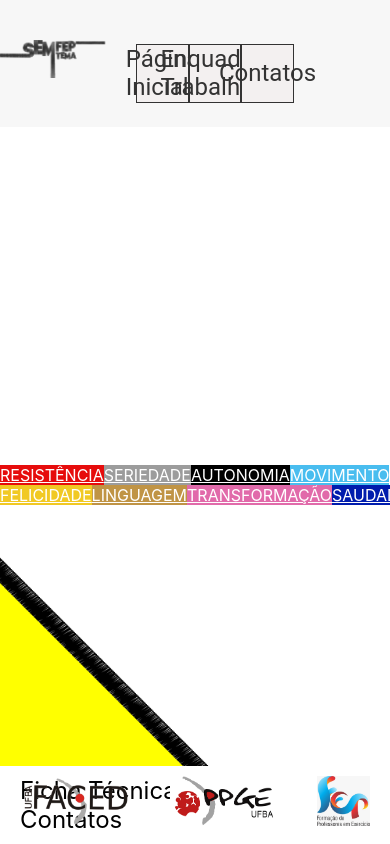
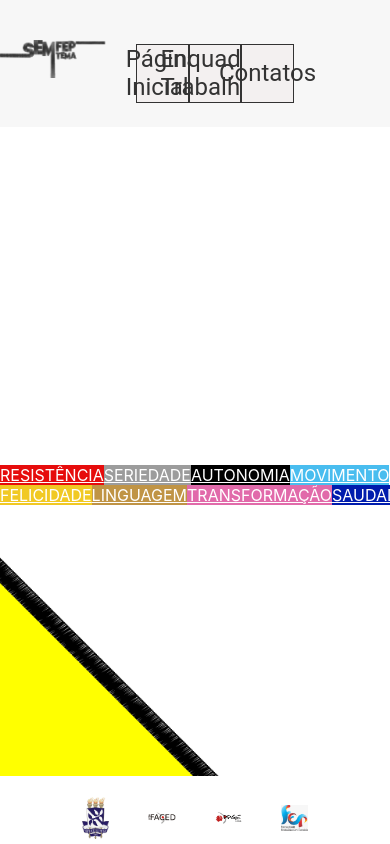
Before and after one commit to iuryroque/semfep, a React (Create React App) app: page /semfep/frames in a window 390 px wide. Built offline with nearby package versions, Linux system fonts and the light colour scheme.

Commit message:
Implementa responsividade no footer

```diff
--- a/src/components/Footer.css
+++ b/src/components/Footer.css
@@ -1,11 +1,37 @@
+.footer-Footer {
+  width: 100%;
+  height: auto;
+  min-height: 32px;
+  background: #fff;
+  padding: 5px 0;
+  position:absolute;
+  bottom:0;
+
+}
+
+.links-footer a {
+  display: none;
+}
+
+.imgs-container {
+  width: 100%;
+  display: flex;
+  justify-content: center;
+}
+
+.img-footer {
+  object-fit: contain;
+  max-height: 50px;
+  width: 7%;
+  min-width: 20px;
+  margin: 0 5%
+}
+
+@media (min-width: 860px){
+
   .footer-Footer {
     display: flex;
-  width: 100%;
-  height: auto;
-  background: #fff;
     padding: 10px 0;
-  position:absolute;
-  bottom:0;
   }
 
   .links-footer {
@@ -18,19 +44,17 @@
   .links-footer a {
     color: black;
     text-decoration: none;
+    display: inline;
   }
-
 
   .imgs-container {
     width: 50%;
-  display: flex;
     justify-content: flex-end;
   }
 
-
   .img-footer {
-  object-fit: contain;
     height: 50px;
     width: auto;
     margin: 0 20px
   }
+}
--- a/src/components/Footer.jsx
+++ b/src/components/Footer.jsx
@@ -10,7 +10,7 @@ function Footer() {
   return(
     <footer className='footer-Footer'>
         <p className='links-footer'>
-          <Link to='/semfep/ficha-tecnica'>Ficha Técnica</Link> | <Link to='/semfep/contatos'>Contatos</Link>
+          <Link to='/semfep/ficha-tecnica'>Ficha Técnica</Link> <Link>|</Link> <Link to='/semfep/contatos'>Contatos</Link>
         </p>
       <div className='imgs-container'>
         <img className='img-footer' src= { brasao_ufba } alt="Logo da Faculdade de Educação da UFBA" />
```
Lines whose indentation alone changed are shown as unchanged.
